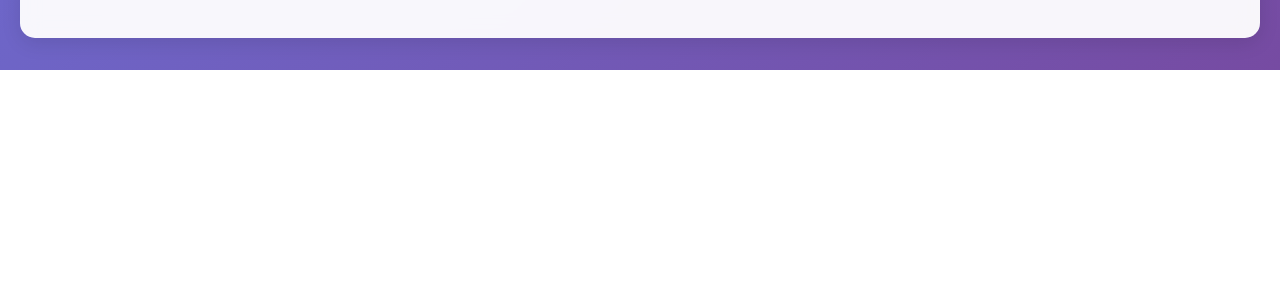
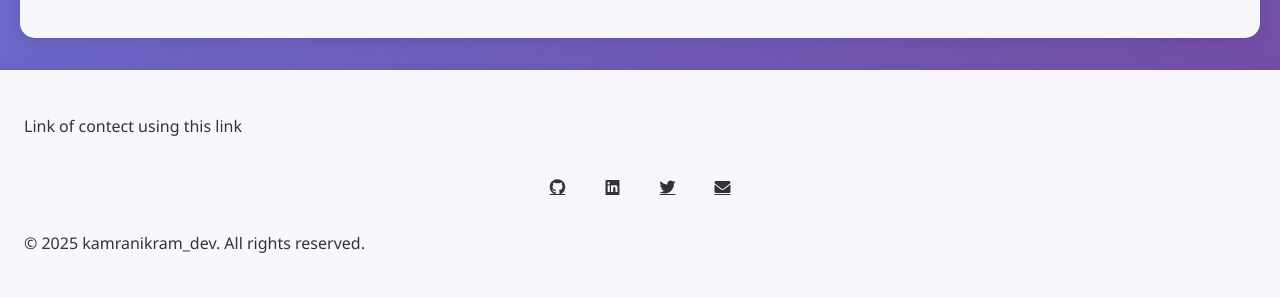
Before and after one commit to kamranikramofficial/simple-mini-project, a plain HTML site: page ecommerce/index.html in a window 1280 px wide. Shown: the part 1199-1497 px from the top of the page. Before the commit the page ends 1269 px from the top, so only its background shows below. Drawn offline with Linux system fonts and the light colour scheme; no server answers.

Commit message:
add some new feture in ecommerc and some more

```diff
--- a/ecommerce/index.html
+++ b/ecommerce/index.html
@@ -1,12 +1,15 @@
 <!DOCTYPE html>
 <html lang="en">
+
 <head>
     <meta charset="UTF-8">
     <meta name="viewport" content="width=device-width, initial-scale=1.0">
     <title>ModernStore - Your Shopping Destination</title>
+    <link rel="stylesheet" href="https://cdnjs.cloudflare.com/ajax/libs/font-awesome/6.4.0/css/all.min.css">
     <link href="https://cdnjs.cloudflare.com/ajax/libs/font-awesome/6.0.0/css/all.min.css" rel="stylesheet">
-   <link rel="stylesheet" href="style.css">
+    <link rel="stylesheet" href="style.css">
 </head>
+
 <body data-theme="light">
     <header>
         <nav class="container">
@@ -105,7 +108,28 @@
             <div class="cart-total" id="cartTotal">Total: $0.00</div>
         </div>
     </div>
+    <footer class="footer">
+        <p class="product-info">Link of contect using this link</p>
 
-   <script src="app.js"></script>
+        <div class="social-links">
+            <a href="https://github.com/kamranikramofficial" target="_blank" title="GitHub">
+                <i class="fab fa-github"></i>
+            </a>
+            <a href="https://linkedin.com/in/kamranikramofficial" target="_blank" title="LinkedIn">
+                <i class="fab fa-linkedin"></i>
+            </a>
+            <a href="https://x.com/kamranikram_dev" target="_blank" title="LinkedIn">
+                <i class="fab fa-twitter"></i>
+            </a>
+            <a href="mailto:kamranikram706@gmail.com" title="Email">
+                <i class="fas fa-envelope"></i>
+            </a>
+        </div>
+        <p class="product-info">&copy; 2025 kamranikram_dev. All rights reserved.</p>
+        </h5>
+    </footer>
+
+    <script src="app.js"></script>
 </body>
+
 </html>
--- a/ecommerce/style.css
+++ b/ecommerce/style.css
@@ -5,6 +5,7 @@
             --bg-card: white;
             --text-primary: #333;
             --text-secondary: #666;
+                --primary-color: #667eea;
             --text-accent: #667eea;
             --border-color: #e1e5e9;
             --shadow: rgba(0, 0, 0, 0.1);
@@ -19,6 +20,8 @@
             --bg-card: #2d3748;
             --text-primary: #e2e8f0;
             --text-secondary: #a0aec0;
+                --primary-color: #3b82f6;
+
             --text-accent: #81e6d9;
             --border-color: #4a5568;
             --shadow: rgba(0, 0, 0, 0.3);
@@ -56,6 +59,8 @@
             width: 100%;
             top: 0;
             z-index: 1000;
+            padding-bottom: 20px;
+            padding-top: 20px;
             transition: all 0.3s ease;
         }
 
@@ -496,8 +501,13 @@
         }
 
         @keyframes spin {
-            0% { transform: rotate(0deg); }
-            100% { transform: rotate(360deg); }
+            0% {
+                transform: rotate(0deg);
+            }
+
+            100% {
+                transform: rotate(360deg);
+            }
         }
 
         /* Cart Modal */
@@ -625,6 +635,43 @@
             cursor: not-allowed;
         }
 
+        .footer {
+            background: var(--bg-secondary);
+            backdrop-filter: blur(10px);
+            box-shadow: 0 2px 20px var(--shadow);
+            width: 100%;
+            padding-bottom: 20px;
+            padding-top: 20px;
+            transition: all 0.3s ease;
+            height: 100%;
+        }
+
+        .social-links {
+            display: flex;
+            justify-content: center;
+            gap: 15px;
+            margin-top: 4px;
+
+        }
+
+        .social-links a {
+            display: flex;
+            align-items: center;
+            justify-content: center;
+            width: 40px;
+            height: 40px;;
+            background-color: var(--background-color);
+            color: var(--text-color);
+            border-radius: 50%;
+            transition: all 0.3s ease;
+        }
+
+        .social-links a:hover {
+            background-color: var(--primary-color);
+            color: white;
+            transform: translateY(-3px);
+        }
+
         /* Responsive */
         @media (max-width: 768px) {
             .nav-controls {
@@ -691,8 +738,15 @@
         }
 
         @keyframes fadeIn {
-            from { opacity: 0; transform: translateY(20px); }
-            to { opacity: 1; transform: translateY(0); }
+            from {
+                opacity: 0;
+                transform: translateY(20px);
+            }
+
+            to {
+                opacity: 1;
+                transform: translateY(0);
+            }
         }
 
         .bounce {
@@ -700,9 +754,21 @@
         }
 
         @keyframes bounce {
-            0%, 20%, 60%, 100% { transform: translateY(0); }
-            40% { transform: translateY(-10px); }
-            80% { transform: translateY(-5px); }
+
+            0%,
+            20%,
+            60%,
+            100% {
+                transform: translateY(0);
+            }
+
+            40% {
+                transform: translateY(-10px);
+            }
+
+            80% {
+                transform: translateY(-5px);
+            }
         }
 
         .pulse {
@@ -710,7 +776,15 @@
         }
 
         @keyframes pulse {
-            0% { transform: scale(1); }
-            50% { transform: scale(1.05); }
-            100% { transform: scale(1); }
+            0% {
+                transform: scale(1);
+            }
+
+            50% {
+                transform: scale(1.05);
+            }
+
+            100% {
+                transform: scale(1);
+            }
         }
```
Also changed, not shown: index.html (+1 -1 lines).
